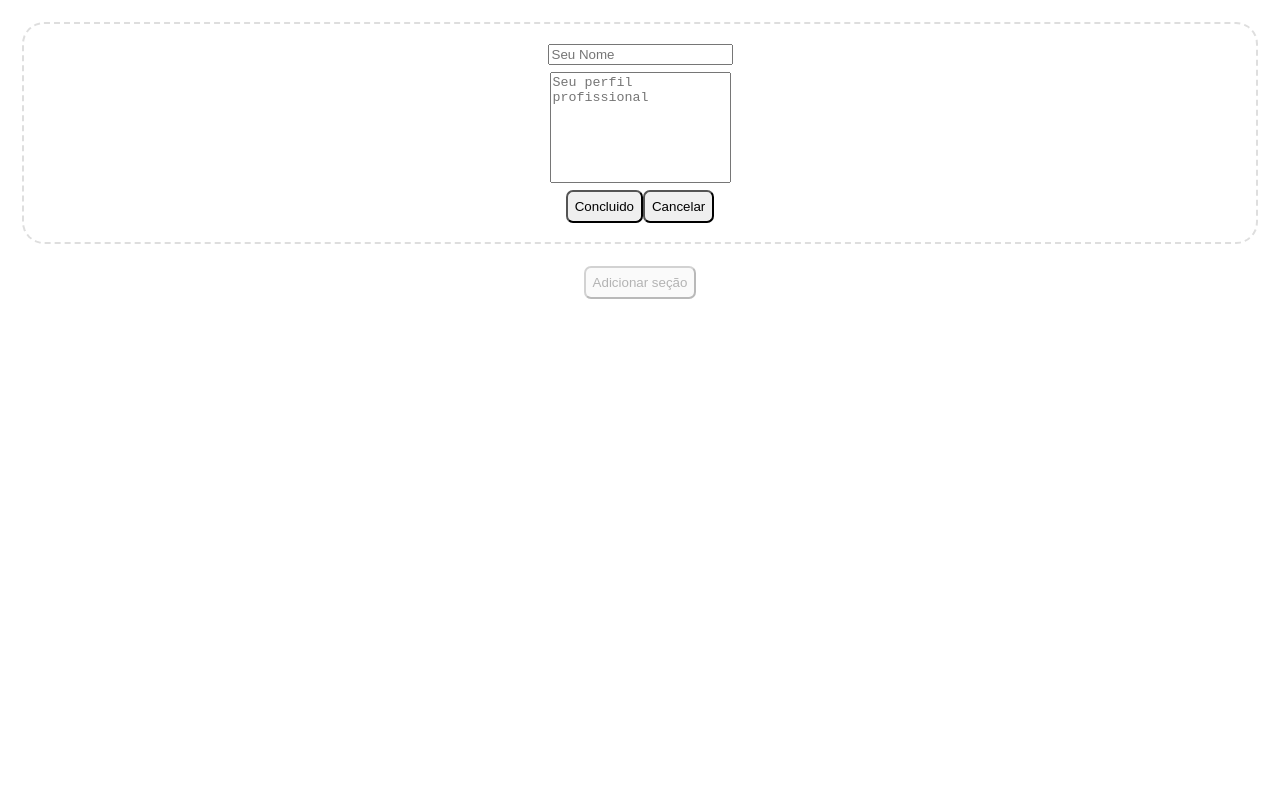
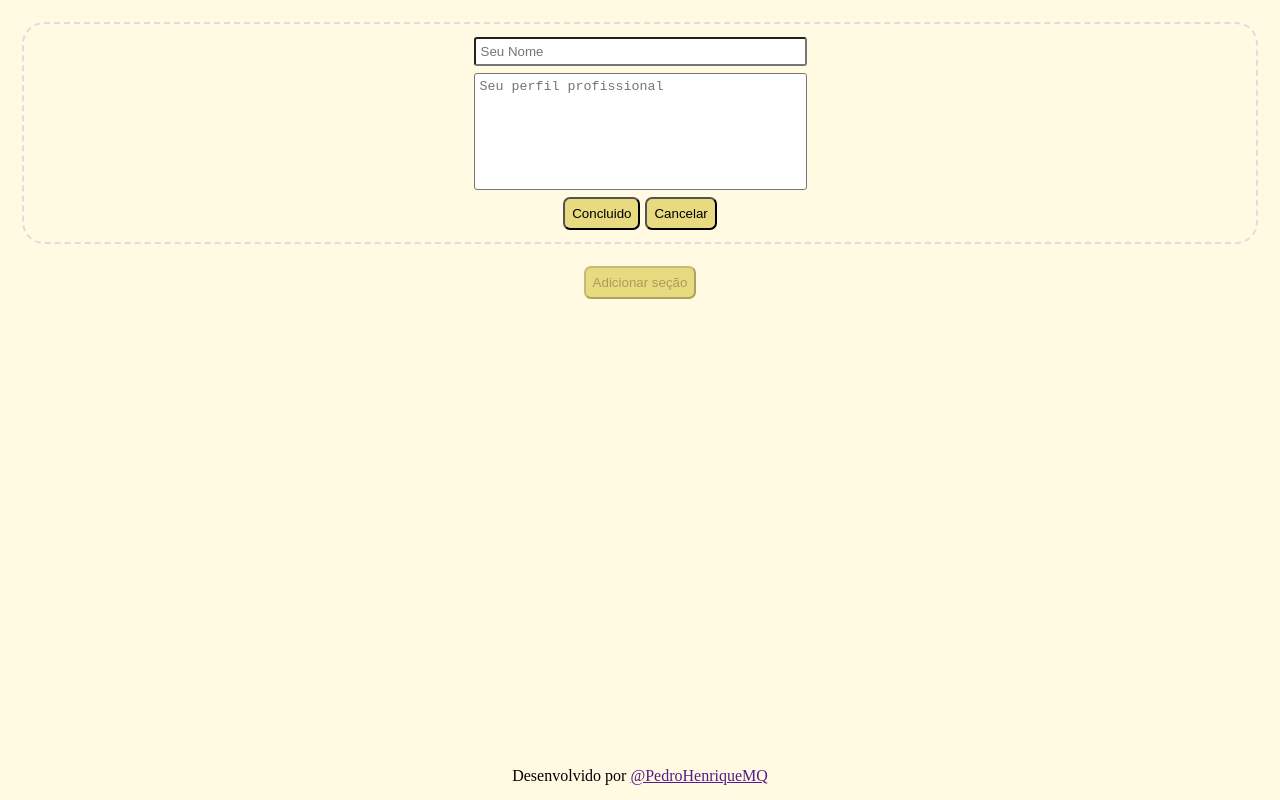
Before and after one commit to PedroHenriqueMQ/PedroHenriqueMQ-IHC_Atividades, a plain HTML site: page 1 - Currículo Site/index.html in a window 1280 px wide. Both pictures are taken after a click on the button "Adicionar perfil". Drawn offline with Linux system fonts and the light colour scheme.

Commit message:
Adicioando estilizações

```diff
--- a/1 - Currículo Site/index.html
+++ b/1 - Currículo Site/index.html
@@ -8,11 +8,14 @@
 </head>
 <body>
     <header>
-        <button id="botaoPerfil" onclick="acionarCaixaDeEdicao('header')">Adicionar perfil</button>
+        <button id="botaoPerfil" class="botaoEditor" onclick="acionarCaixaDeEdicao('header')">Adicionar perfil</button>
     </header>
     <main>
-        <button id="botaoSecao" onclick="acionarEscolhaDeSecao('main')">Adicionar seção</button>
+        <button id="botaoSecao" class="botaoEditor" onclick="acionarEscolhaDeSecao('main')">Adicionar seção</button>
     </main>
+    <footer>
+        <p>Desenvolvido por <a href="">@PedroHenriqueMQ</a></p>
+    </footer>
     <script src="script.js"></script>
 </body>
 </html>
--- a/1 - Currículo Site/script.js
+++ b/1 - Currículo Site/script.js
@@ -67,7 +67,9 @@ function criarCaixaDeSecao(secao, titulo, descricao) {
             ["Título", "Descrição"],
             secao
         );
-        caixaDeSecao.insertBefore(caixaDeEdicao, elementoDeSecao);
+
+        if (caixaDeSecao.childElementCount > 2) caixaDeSecao.insertBefore(caixaDeEdicao, elementoDeSecao);
+        else caixaDeSecao.appendChild(caixaDeEdicao);
     }
 
     botaoExcluir.onclick = () => {
--- a/1 - Currículo Site/style.css
+++ b/1 - Currículo Site/style.css
@@ -1,13 +1,14 @@
 * {
     box-sizing: border-box;
     margin: 0;
+    padding: 0;
 }
 
 body {
     display: flex;
     flex-direction: column;
     min-height: 100vh;
-    word-break: break-word;
+    background-color: rgb(255, 250, 225);
 }
 
 header {
@@ -26,11 +27,22 @@ main {
     align-items: center;
     margin: 22px 22px 0px 22px;
     gap: 15px;
+    flex-grow: 1;
+}
+
+footer {
+    text-align: center;
+    padding: 15px 0;
 }
 
 button {
     padding: 7px;
     border-radius: 7px;
+}
+
+.caixa-de-escolha {
+    display: flex;
+    gap: 5px;
 }
 
 .caixa-de-edicao {
@@ -39,6 +51,24 @@ button {
     align-items: center;
     justify-content: center;
     gap: 7px;
+    min-width: 333px;
+}
+
+.caixa-de-edicao input {
+    width: 100%;
+    padding: 5px;
+    border-radius: 3px;
+}
+
+.caixa-botoes {
+    display: flex;
+    gap: 5px;
+}
+
+.caixa-de-edicao textarea {
+    width: 100%;
+    padding: 5px;
+    border-radius: 3px;
 }
 
 .caixa-de-secao {
@@ -68,6 +98,7 @@ button {
 
 .titulo-secao {
     text-align: center;
+    margin-bottom: 7px;
 }
 
 .descricao-secao {
@@ -78,4 +109,17 @@ button {
     position: absolute;
     top: 0;
     right: 0;
+    background-color: rgb(255, 133, 133);
 }
+
+.botaoEditor {
+    background-color: rgb(231, 218, 127);
+}
+
+#secoes {
+    background-color: rgb(255, 250, 221);
+    padding: 5px;
+    border-radius: 3px;
+    outline-color: rgb(111, 101, 70);
+    border-color: rgb(151, 157, 105);
+}
```
